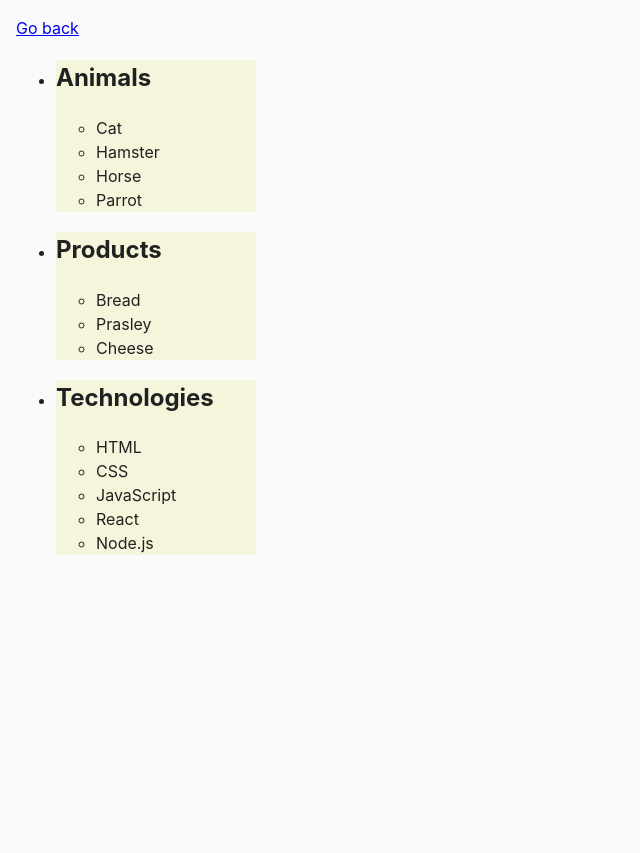
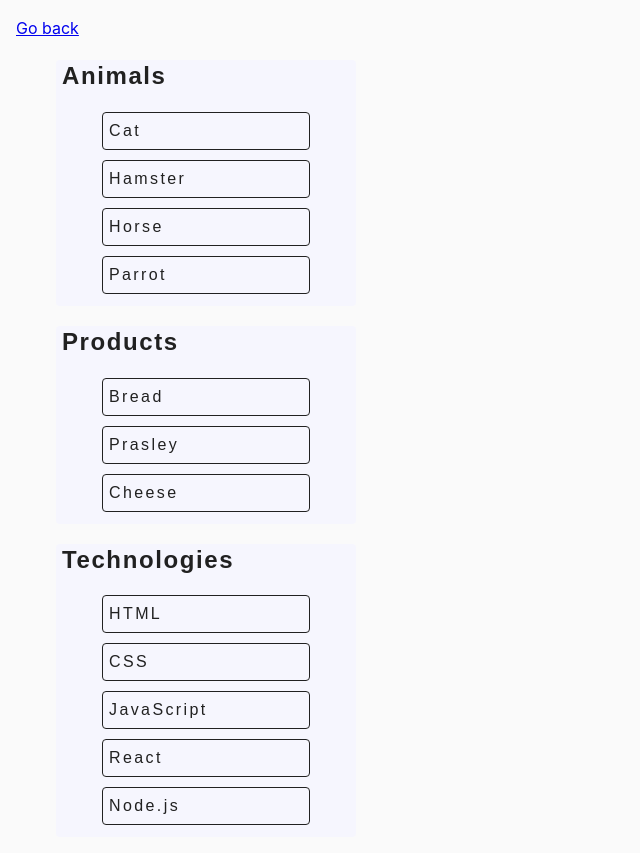
Before and after one commit to ViacheslavHaidai/goit-js-hw-07, a plain HTML site: page task-1.html in a window 1280 px wide. Shown: the whole page, without its empty margins (0-640 px from the left). Before the commit the page ends 800 px from the top, so only its background shows below. Drawn offline with Linux system fonts and the light colour scheme.

Commit message:
task-1 done

```diff
--- a/css/common.css
+++ b/css/common.css
@@ -14,9 +14,30 @@
 }
 
 .item {
-  background-color: beige;
-  width: 200px;
+  background-color: #f6f6fe;
+  width: 300px;
+  list-style: none;
+  font-family: Montserrat, sans-serif;
+  line-height: 32px;
+  letter-spacing: 0.1em;
+  padding: 0 6px;
+  padding-bottom: 12px;
+  border-radius: 4px;
 }
 .item-child {
-  border: 2px #212121;
+  border: 1px solid #212121;
+  border-radius: 4px;
+  list-style: none;
+  font-family: Montserrat, sans-serif;
+  font-weight: 400;
+  font-size: 16px;
+  line-height: 24px;
+  letter-spacing: 0.15em;
+  padding: 6px;
 }
+.list-items {
+  display: flex;
+  flex-direction: column;
+  gap: 10px;
+  padding-right: 40px;
+}
--- a/js/task-1.js
+++ b/js/task-1.js
@@ -5,8 +5,13 @@
   console.log(`Category: ${category.querySelector("h2").textContent}`);
   console.log(`Elements ${category.querySelectorAll("li").length}`);
 });
-const categoriesClass = document.querySelector("#categories");
-const newClass = categoriesClass.querySelectorAll("li");
-newClass.forEach((addClass) => {
+const categoriesClass = document.querySelectorAll("#categories .item ul li");
+
+categoriesClass.forEach((addClass) => {
   addClass.classList.add("item-child");
 });
+const listClass = document.querySelectorAll("#categories .item ul");
+
+listClass.forEach((addClass) => {
+  addClass.classList.add("list-items");
+});
```
Also changed, not shown: index.html (+7 -0 lines).
